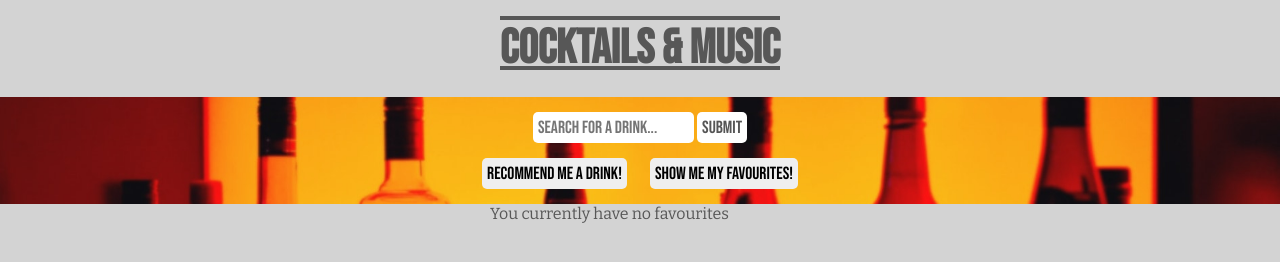
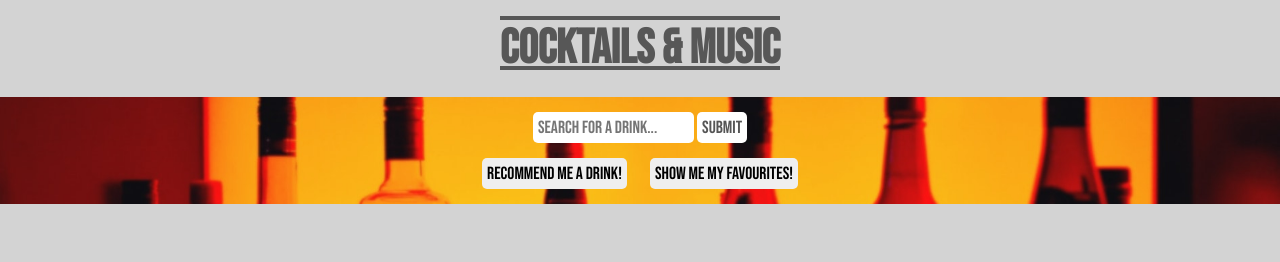
Before and after one commit to daniel-walters/js-hackathon, a website with bundled scripts: page src/index.html in a window 1280 px wide. Both pictures are taken after a click on the button "Show me my favourites!". Built offline with nearby package versions, Linux system fonts and the light colour scheme.

Commit message:
button displays correct text

```diff
--- a/src/index.html
+++ b/src/index.html
@@ -21,7 +21,7 @@
         </form>
         <button id="reco-button">Recommend me a Drink!</button>
         <!-- button for list of liked drinks -->
-        <button id="show-liked-drinks">Show me my favourites!</button>
+        <button id="show-liked-drinks" class="hidden">Show me my favourites!</button>
     </section>
     <div id="liked-drinks">
     </div>
--- a/src/script.js
+++ b/src/script.js
@@ -127,13 +127,13 @@ const showOrHideLikedDrinkList = (event) => {
     let myList = retrieveList();
     let showFavesButton = document.getElementById("show-liked-drinks");
         let likedDrinksDiv = document.getElementById("liked-drinks")
-        if (showFavesButton.classList.contains("visible")) {
+        if (showFavesButton.classList.contains("hidden")) {
             // if favourites list is already being displayed remove it
             likedDrinksDiv.innerHTML = "";
-            showFavesButton.textContent = "Hide Favourites";
+            showFavesButton.textContent = "Show me my Favourites!";
         } else {
             //
-            showFavesButton.textContent = "Show me my Favourites!";
+            showFavesButton.textContent = "Hide Favourites";
             console.log(myList);
             if(myList.length == 0 || !myList) {
                console.log("currently no item in list");
@@ -152,7 +152,7 @@ const showOrHideLikedDrinkList = (event) => {
                 addEventsToDrinkList(drink);
             })
         }
-        showFavesButton.classList.toggle("visible")
+        showFavesButton.classList.toggle("hidden")
 }
 
 
```
